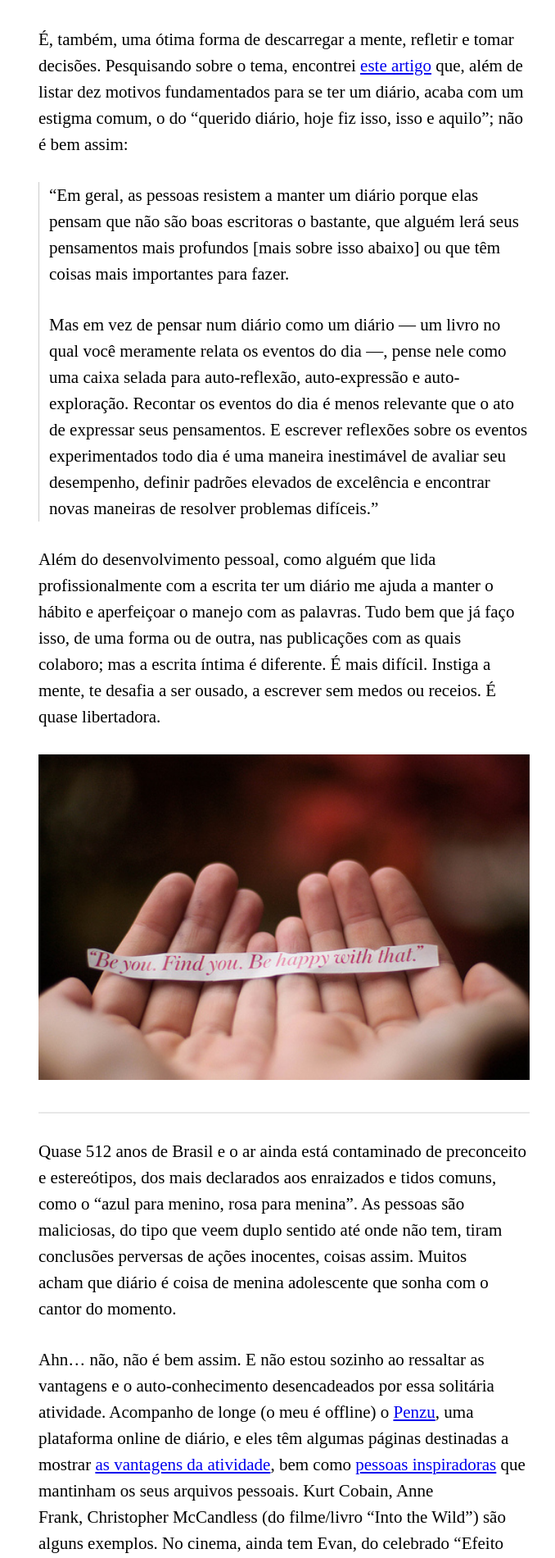
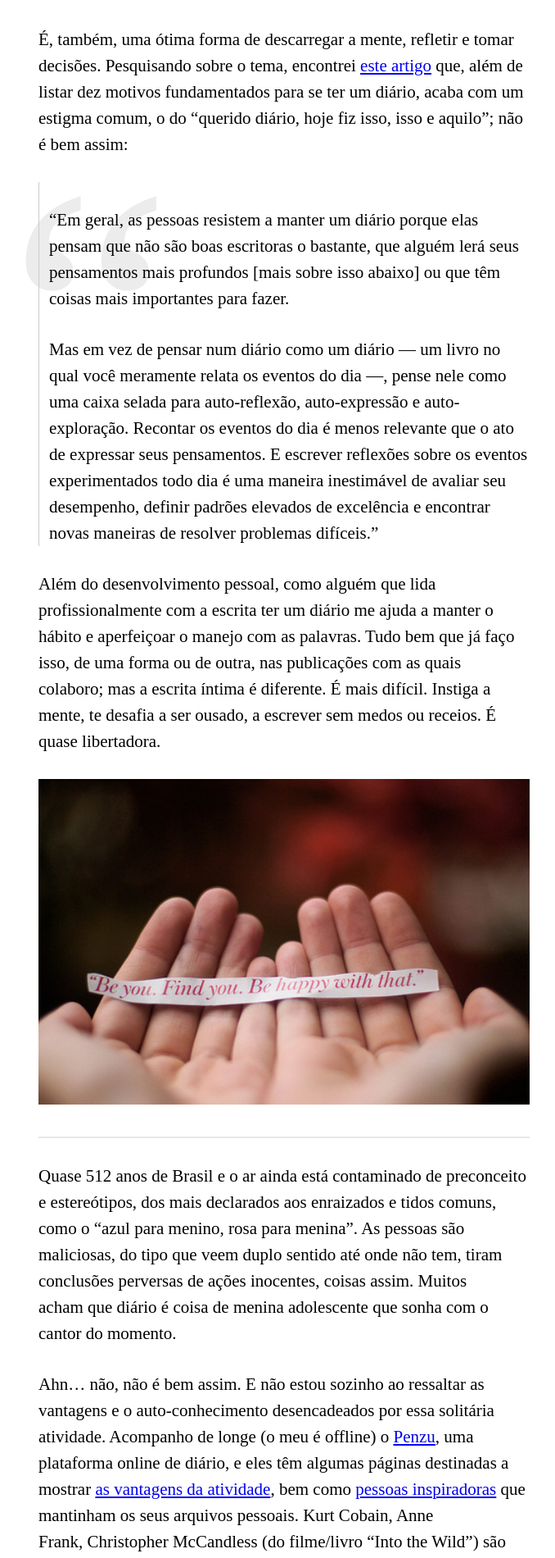
Before and after one commit to rghedin/rghedin.github.io, a Jekyll site: the page built from index.html, in a window 1280 px wide. Shown: the part 1453-3353 px from the top of the page at 82% size, without its empty margins (293-971 px from the left). Built offline with Jekyll 4.4.1, drawn with Linux system fonts in a browser that asks for light colours; the list of posts is cut into pages by our own code.

Commit message:
Acrescenta aspa sombreada no fundo de posts de citação

```diff
--- a/_includes/head.html
+++ b/_includes/head.html
@@ -112,6 +112,17 @@
     margin: 0;
     padding-left: 12px;
     border-left: 1px solid #ccc
+  }
+  blockquote::before {
+    content: "\201C";
+    display: block;
+    font-size: 450px;
+    left: -50px;
+    top: 150px;
+    position: relative;
+    height: 0;
+    opacity: .07;
+    z-index: -999;
   }
   b, strong {
     font-weight: 700;
```
